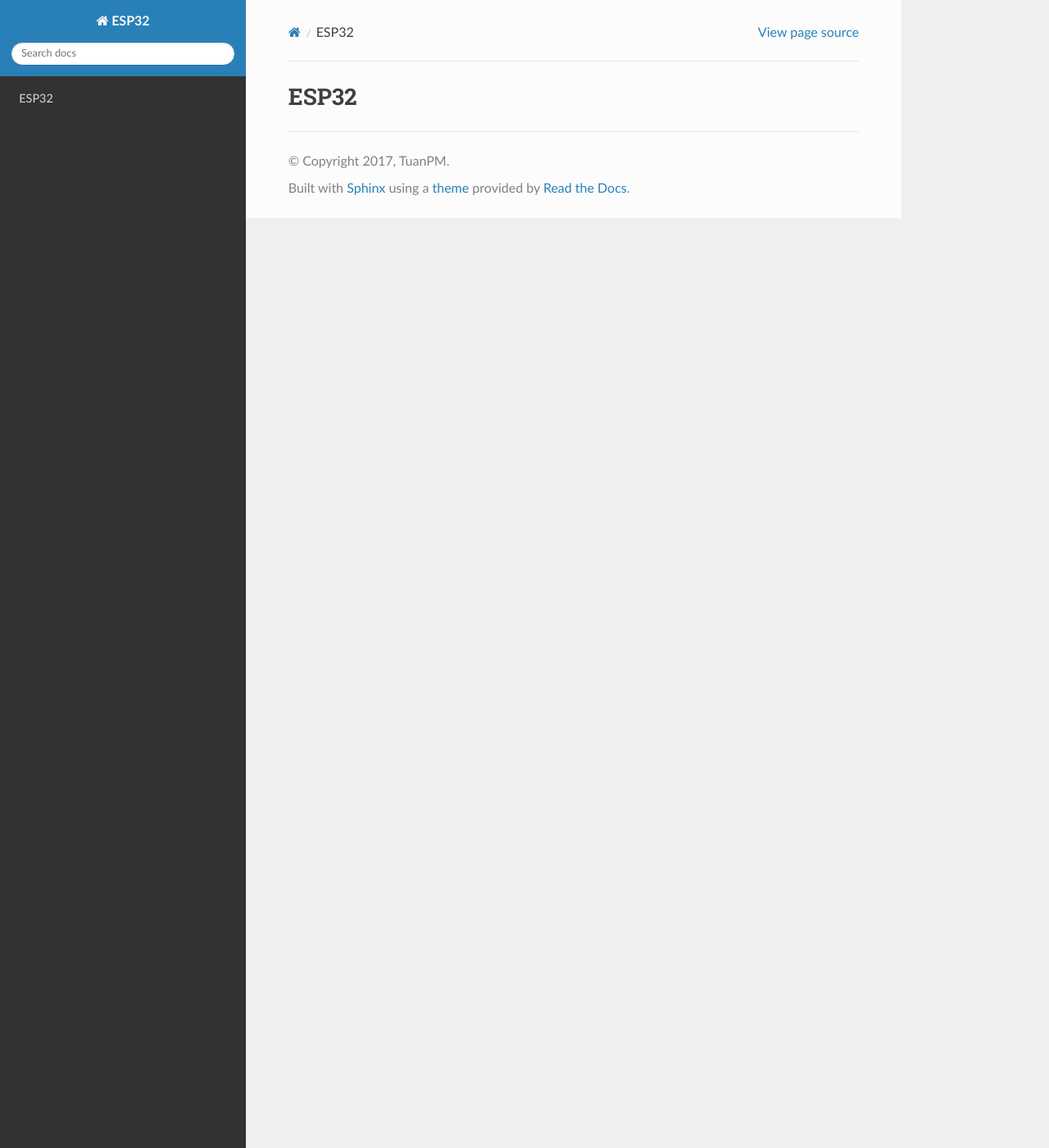
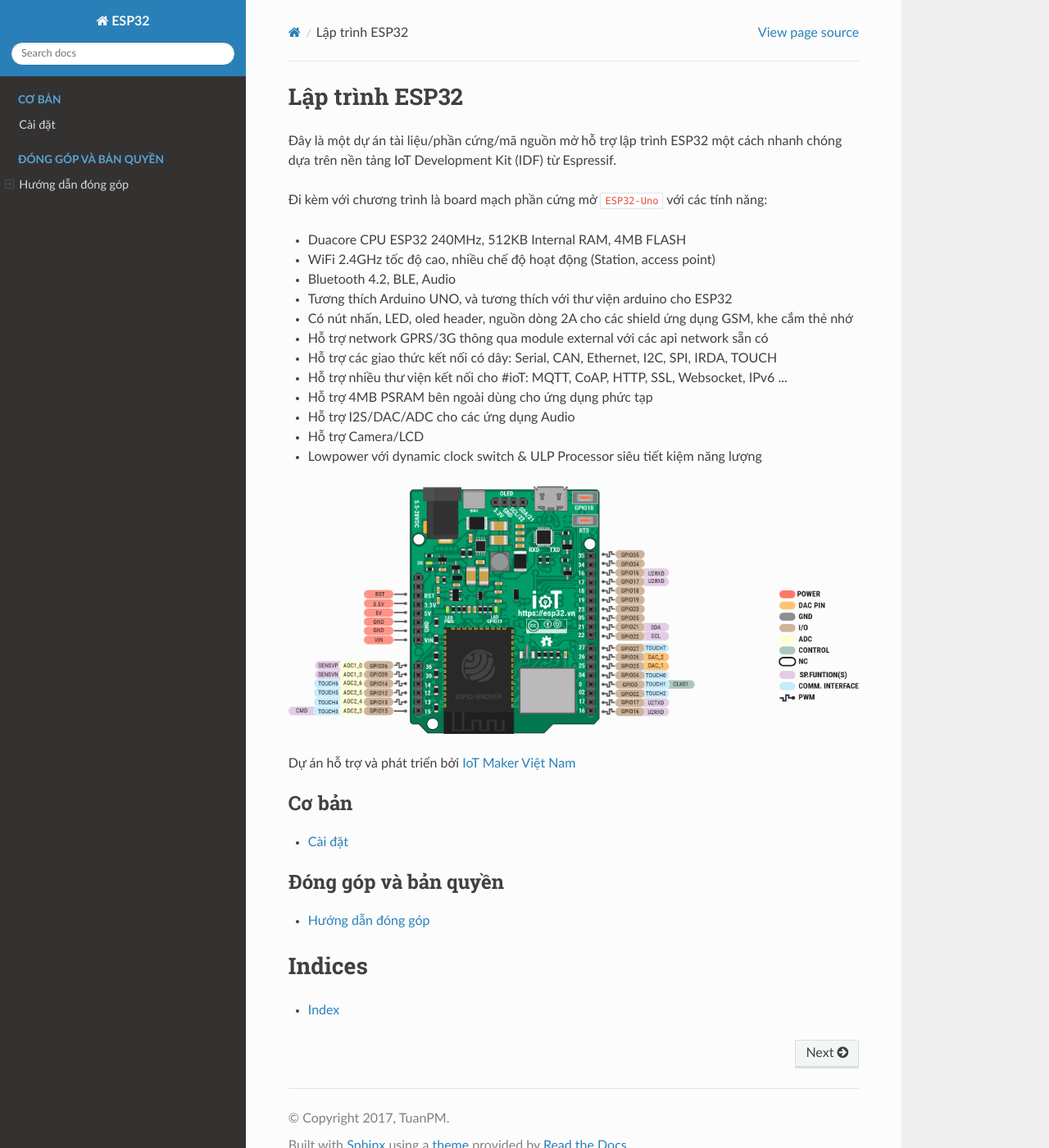
Before and after one commit to esp32vn/esp32.vn, a Sphinx documentation site: the page built from docs/index.rst, in a window 1280 px wide and 1400 px high. Shown: the whole window at 82% size. Built offline with Sphinx 7.4.7 and the Read the Docs theme 2.0.0, drawn with Linux system fonts in a browser that asks for light colours.

Commit message:
add index

```diff
--- /dev/null
+++ b/docs/basic/index.rst
@@ -0,0 +1,2 @@
+Basic
+-----
--- a/docs/index.rst
+++ b/docs/index.rst
@@ -1,2 +1,58 @@
-ESP32
-=====
+Lập trình ESP32
+===============
+
+Đây là một dự án tài liệu/phần cứng/mã nguồn mở hỗ trợ lập trình ESP32 một cách nhanh chóng dựa trên nền tảng IoT Development Kit (IDF) từ Espressif.
+
+Đi kèm với chương trình là board mạch phần cứng mở ``ESP32-Uno`` với các tính năng:
+
+- Duacore CPU ESP32 240MHz, 512KB Internal RAM, 4MB FLASH
+- WiFi 2.4GHz tốc độ cao, nhiều chế độ hoạt động (Station, access point)
+- Bluetooth 4.2, BLE, Audio
+- Tương thích Arduino UNO, và tương thích với thư viện arduino cho ESP32
+- Có nút nhấn, LED, oled header, nguồn dòng 2A cho các shield ứng dụng GSM, khe cắm thẻ nhớ
+- Hỗ trợ network GPRS/3G thông qua module external với các api network sẵn có
+- Hỗ trợ các giao thức kết nối có dây: Serial, CAN, Ethernet, I2C, SPI, IRDA, TOUCH
+- Hỗ trợ nhiều thư viện kết nối cho #ioT: MQTT, CoAP, HTTP, SSL, Websocket, IPv6 ...
+- Hỗ trợ 4MB PSRAM bên ngoài dùng cho ứng dụng phức tạp
+- Hỗ trợ I2S/DAC/ADC cho các ứng dụng Audio
+- Hỗ trợ Camera/LCD
+- Lowpower với dynamic clock switch & ULP Processor siêu tiết kiệm năng lượng
+
+
+
+.. image:: _static/Esp32-boad__1_.png
+   :width: 800
+
+Dự án hỗ trợ và phát triển bởi `IoT Maker Việt Nam <https://iotmaker.vn>`_
+
+
+.. toctree::
+   :caption: Cơ bản
+   :maxdepth: 2
+
+   Cài đặt <basic/index>
+
+.. toctree::
+   :caption: Network/Protocol
+   :maxdepth: 1
+
+
+.. toctree::
+   :caption: API
+   :maxdepth: 1
+
+.. toctree::
+   :caption: Tài liệu ESP32
+
+.. toctree::
+   :caption: Đóng góp và bản quyền
+   :maxdepth: 1
+
+   Hướng dẫn đóng góp <contributing>
+
+
+
+Indices
+=======
+
+* :ref:`genindex`
```
Also changed, not shown: docs/_static/Esp32-boad__1_.png (added).
